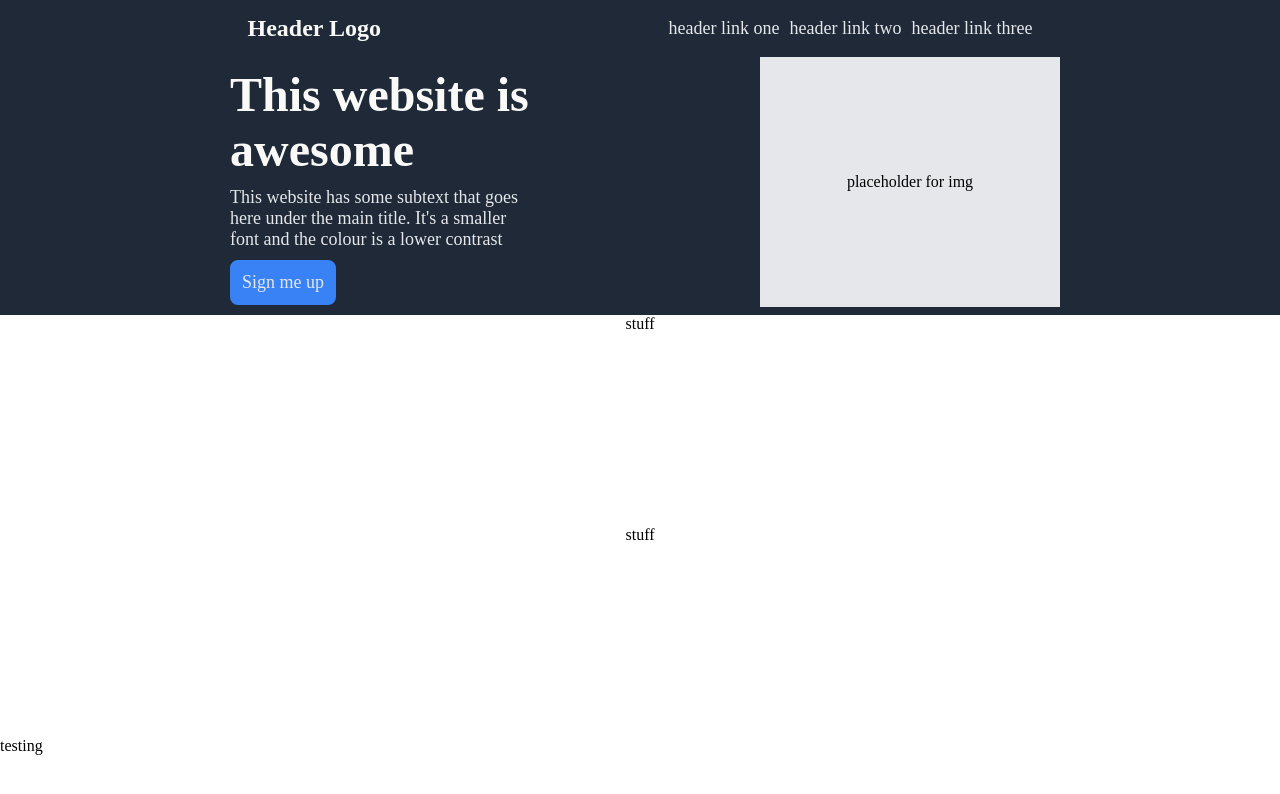
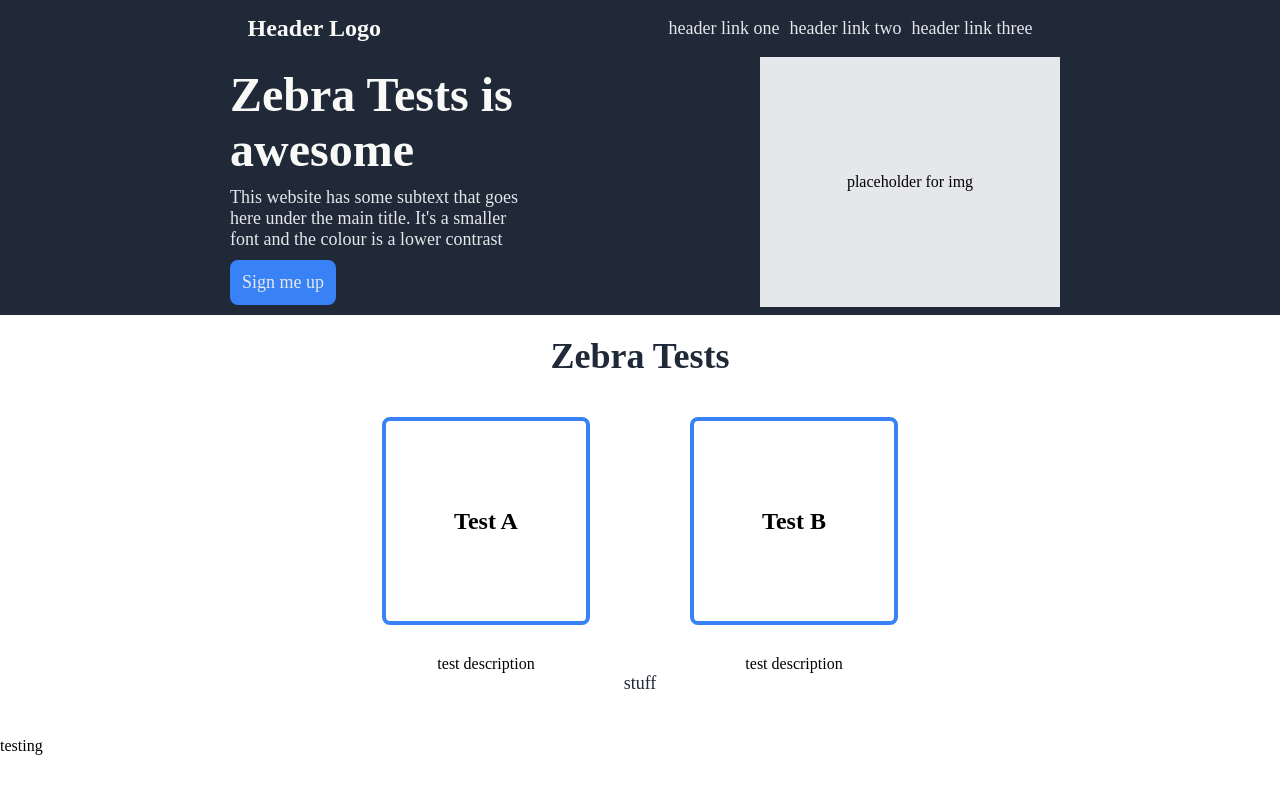
Before and after one commit to ramankala/test-taking-proj, a React (Create React App) app: page /#/ in a window 1280 px wide. Shown: the top 794 px of the page. Built offline with nearby package versions, Linux system fonts and the light colour scheme.

Commit message:
Complete test section of landing page

```diff
--- a/src/Home.js
+++ b/src/Home.js
@@ -6,14 +6,24 @@ const Home = () => {
         <div className = 'container'>
             <div className = 'companyBox'>
                 <div>
-                    <div>This website is awesome</div>
+                    <div>Zebra Tests is awesome</div>
                     <div>This website has some subtext that goes here under the main title.  It's a smaller font and the colour is a lower contrast</div>
                     <div className = 'sign-up-btn'>Sign me up</div>
                 </div>
                 <div>placeholder for img</div>
             </div>
             <div className = 'testBox'>
-                stuff
+                <div>Zebra Tests</div>
+                <div className = 'testSection'>
+                    <div className = 'testA'>
+                        <div>Test A</div>
+                        <div> test description</div>
+                    </div>
+                    <div className = 'testB'>
+                        <div>Test B</div>
+                        <div>test description</div>
+                    </div>
+                </div>
             </div>
             <div className = 'quoteBox'>
                 stuff
--- a/src/styles/Home.css
+++ b/src/styles/Home.css
@@ -53,7 +53,54 @@ html, body, #root {
 
 .testBox{
     flex: 1;
+    width: 100%;
+    display: flex;
+    flex-direction: column;
+    justify-content: center;
+    align-items: center;
+    gap: 40px;
+    padding-top: 20px;
+}
+.testBox > div:nth-child(1){
+    font-size: 36px;
+    color: #1F2937;
+    font-weight: bolder;
+}
+.testSection {
+    display: flex;
+    justify-content: center;
+    align-items: center;
+    gap: 100px;
+}
+.testA, .testB{
+    display: flex;
+    flex-direction: column;
+    justify-content: center;
+    align-items: center;
+    gap: 30px;
+}
+.testA > div:nth-child(1):hover, .testB > div:nth-child(1):hover{
+    cursor: pointer;
+}
+.testA > div:nth-child(1), .testB > div:nth-child(1){
+    border: 4px solid #3882F6;
+    display: flex;
+    justify-content: center;
+    align-items: center;
+    height: 200px;
+    width: 200px;
+    border-radius: 8px;
+    font-size: 24px;
+    font-weight: bold;
+}
+.testA > div:nth-child(2), .testB > div:nth-child(2){
+    display: flex;
+    justify-content: center;
+    align-items: center;
+
 }
 .quoteBox{
     flex: 1;
+    font-size: 18px;
+    color: #1F2937;
 }
```
